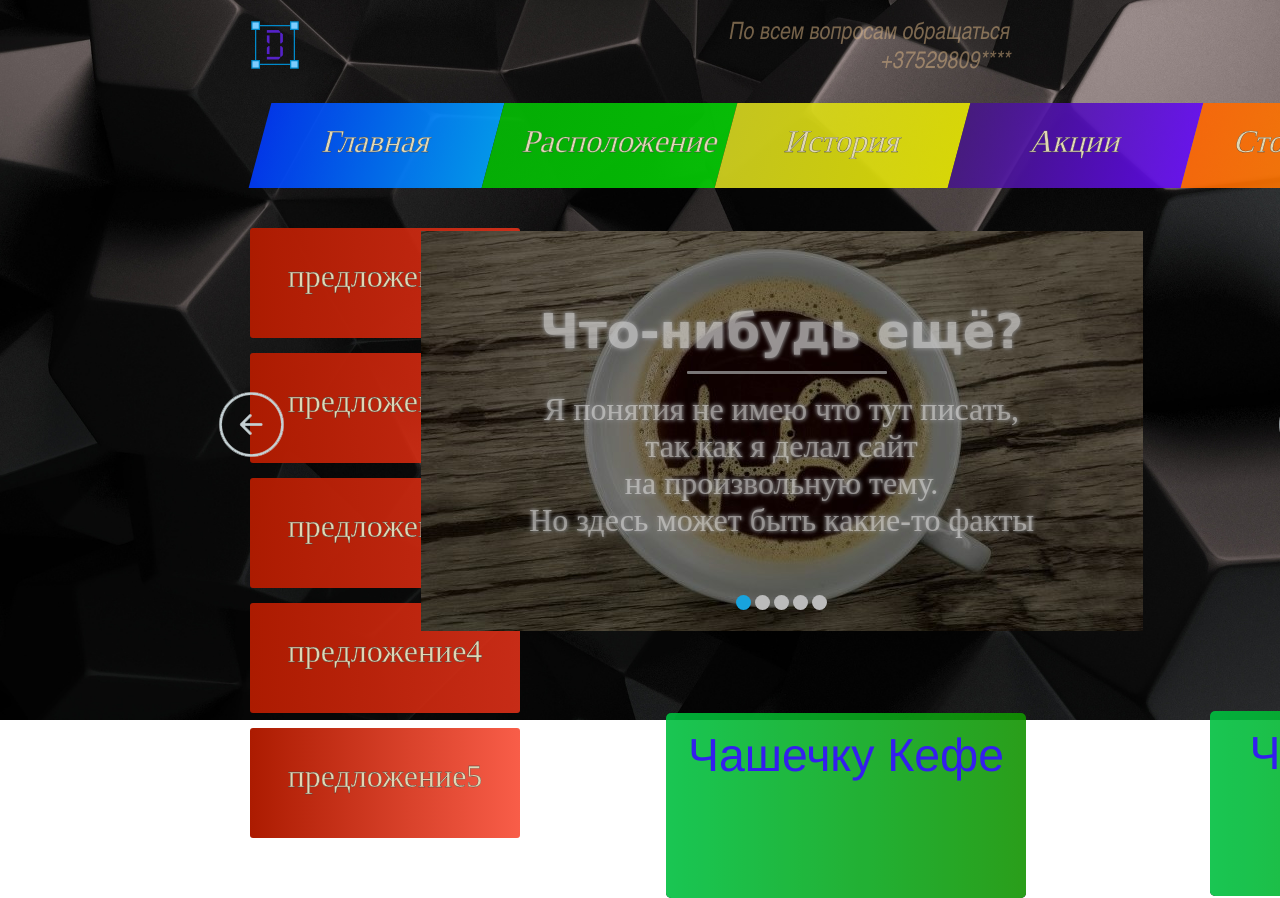
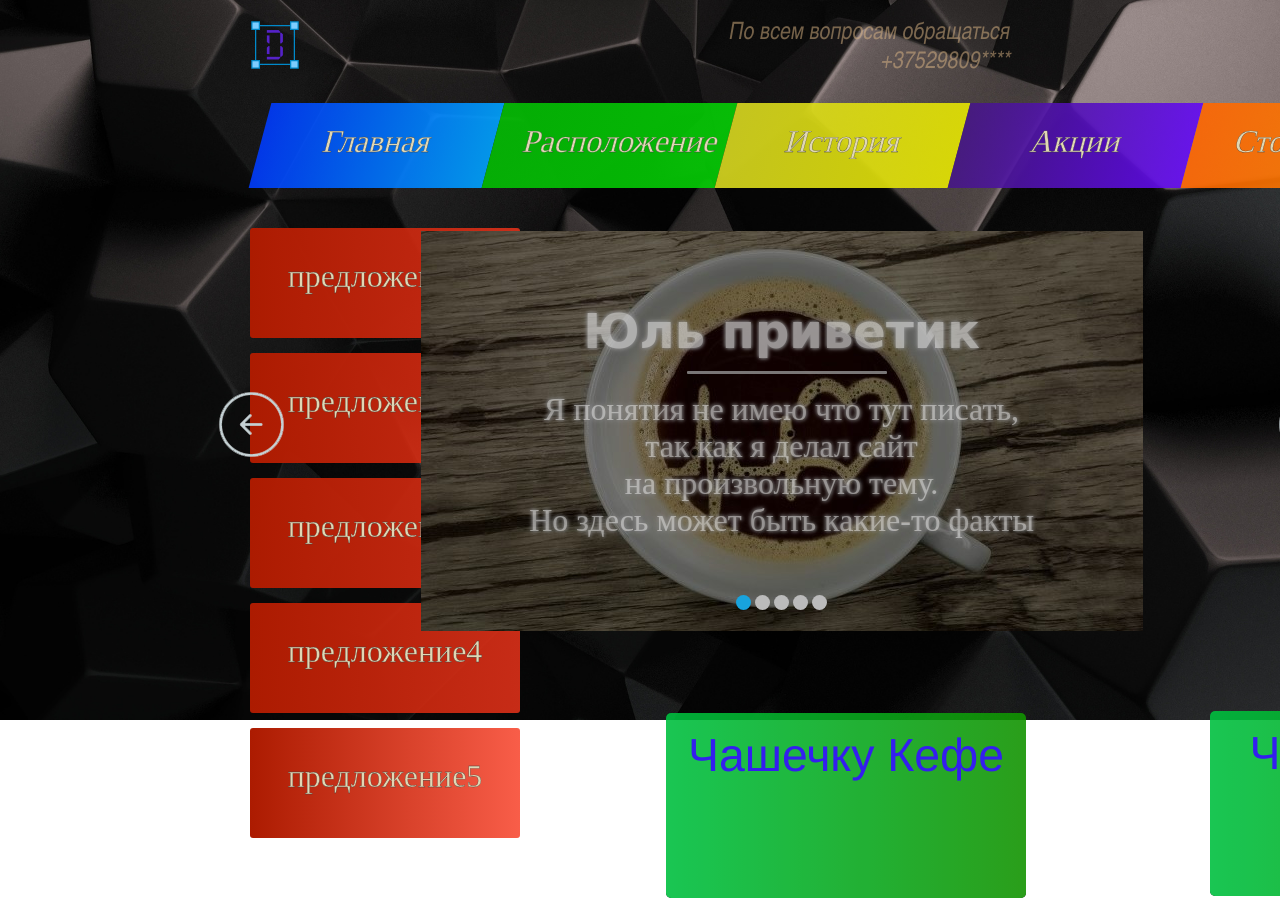
Before and after one commit to dima181818/dima181818.github.io, a plain HTML site: page index.html in a window 1280 px wide. Shown: the top 898 px of the page. Drawn offline with Linux system fonts and the light colour scheme.

Commit message:
Update index.html

```diff
--- a/index.html
+++ b/index.html
@@ -113,11 +113,11 @@
 					<div id="overflow">
 						<div class="image">
 
- <article> <div class="img"style=" background: url(1.jpg) no-repeat;	background-position: center;"><h3>Что-нибудь ещё?</h3><p class="Text_Slaider">Я понятия не имею что тут писать,<br>так как я делал сайт<br> на произвольную тему.<br>Но здесь может быть какие-то факты<br> </p></div> </article>
- <article> <div class="img"style=" background: url(2.jpg) no-repeat;	background-position: center;"><h3>Что-нибудь ещё?</h3><p class="Text_Slaider">Я понятия не имею что тут писать,<br>так как я делал сайт<br> на произвольную тему.<br>Но здесь может быть какие-то факты<br> </p></div> </article>
- <article> <div class="img"style=" background: url(3.jpg) no-repeat;	background-position: center;"><h3>Что-нибудь ещё?</h3><p class="Text_Slaider">Я понятия не имею что тут писать,<br>так как я делал сайт<br> на произвольную тему.<br>Но здесь может быть какие-то факты<br> </p></div> </article>
- <article> <div class="img"style=" background: url(4.jpg) no-repeat;	background-position: center;"><h3>Что-нибудь ещё?</h3><p class="Text_Slaider">Я понятия не имею что тут писать,<br>так как я делал сайт<br> на произвольную тему.<br>Но здесь может быть какие-то факты<br> </p></div> </article>
- <article> <div class="img"style=" background: url(5.jpg) no-repeat;	background-position: center;"><h3>Что-нибудь ещё?</h3><p class="Text_Slaider">Я понятия не имею что тут писать,<br>так как я делал сайт<br> на произвольную тему.<br>Но здесь может быть какие-то факты<br> </p></div> </article>
+ <article> <div class="img"style=" background: url(1.jpg) no-repeat;	background-position: center;"><h3>Юль приветик</h3><p class="Text_Slaider">Я понятия не имею что тут писать,<br>так как я делал сайт<br> на произвольную тему.<br>Но здесь может быть какие-то факты<br> </p></div> </article>
+ <article> <div class="img"style=" background: url(2.jpg) no-repeat;	background-position: center;"><h3>Юль приветик</h3><p class="Text_Slaider">Я понятия не имею что тут писать,<br>так как я делал сайт<br> на произвольную тему.<br>Но здесь может быть какие-то факты<br> </p></div> </article>
+ <article> <div class="img"style=" background: url(3.jpg) no-repeat;	background-position: center;"><h3>Юль приветик</h3><p class="Text_Slaider">Я понятия не имею что тут писать,<br>так как я делал сайт<br> на произвольную тему.<br>Но здесь может быть какие-то факты<br> </p></div> </article>
+ <article> <div class="img"style=" background: url(4.jpg) no-repeat;	background-position: center;"><h3>Юль приветик</h3><p class="Text_Slaider">Я понятия не имею что тут писать,<br>так как я делал сайт<br> на произвольную тему.<br>Но здесь может быть какие-то факты<br> </p></div> </article>
+ <article> <div class="img"style=" background: url(5.jpg) no-repeat;	background-position: center;"><h3>Юль приветик</h3><p class="Text_Slaider">Я понятия не имею что тут писать,<br>так как я делал сайт<br> на произвольную тему.<br>Но здесь может быть какие-то факты<br> </p></div> </article>
 
 						</div>
 					</div>
```
